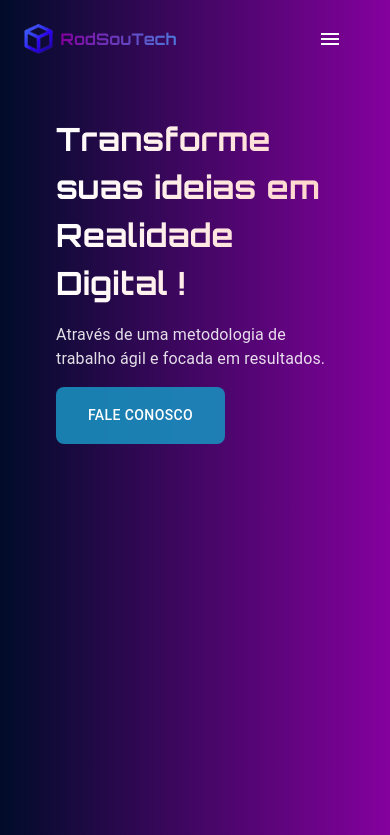
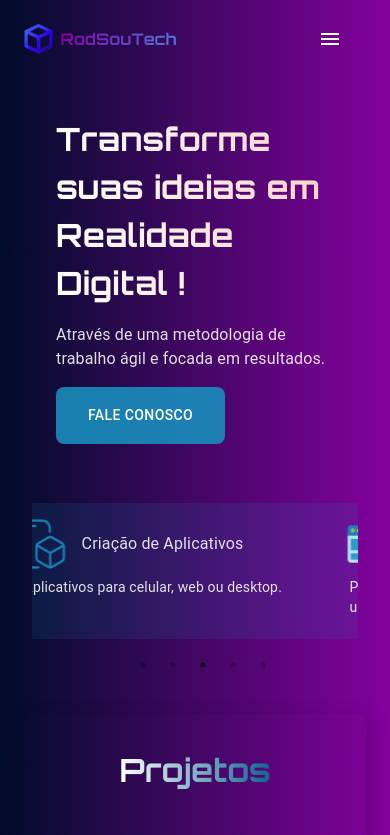
Before and after one commit to RamonRodSou/RodSouTec, a React (Vite) app: page / in a window 390 px wide. Shown: the top 835 px of the page. Built offline with nearby package versions, Linux system fonts and the light colour scheme.

Commit message:
refactor: Solution, ajeitando nao estava aparecendo o slider para mobile

```diff
--- a/src/components/Solutions/Solutions.tsx
+++ b/src/components/Solutions/Solutions.tsx
@@ -17,16 +17,13 @@ const CardUl = styled(Box)({
     justifyContent: 'center',
     padding: '0',
     listStyleType: 'none',
-
 })
 
 const SliderCardUl = styled(Slider)({
-
     padding: '.5rem',
     listStyleType: 'none',
     width: '100%',
     margin: '0 auto',
-
 })
 
 const CardList = styled(Box)(({ theme }) => ({
@@ -35,7 +32,6 @@ const CardList = styled(Box)(({ theme }) => ({
     gap: '1rem',
     justifyContent: 'flex-start',
     flexDirection: 'column',
-
     padding: '1rem',
     margin: '.2rem',
     borderRadius: '5px',
@@ -52,13 +48,11 @@ const CardList = styled(Box)(({ theme }) => ({
     },
 }))
 
-
 const BoxImgTitulo = styled(Box)(({ theme }) => ({
     width: '100%',
     display: 'flex',
     gap: '1rem',
     alignItems: 'center',
-
     [theme.breakpoints.down('md')]: {
         padding: '.5rem 0'
     },
@@ -67,7 +61,8 @@ const BoxImgTitulo = styled(Box)(({ theme }) => ({
 const Solutions = ({ item }: Props) => {
     const [items, setItems] = useState<ISolution[]>([])
     const theme = useTheme()
-    const isMobile = useMediaQuery(theme.breakpoints.down('md'))
+    const isSmallScreen = useMediaQuery(theme.breakpoints.down('sm'))
+    const isMediumScreen = useMediaQuery(theme.breakpoints.between('sm', 'md'))
 
     useEffect(() => {
         (async () => {
@@ -75,10 +70,6 @@ const Solutions = ({ item }: Props) => {
             setItems(response)
         })()
     }, [item])
-
-    const isMediumScreen = useMediaQuery('(max-width: 900px)')
-    const isSmallScreen = useMediaQuery(theme.breakpoints.down('sm'))
-
 
     const settings = {
         dots: true,
@@ -89,13 +80,25 @@ const Solutions = ({ item }: Props) => {
         autoplay: true,
         autoplaySpeed: 3000,
         pauseOnHover: true,
-        nextArrow: null,
-        prevArrow: null,
         arrows: false
     }
 
     return (
-        <CardUl as={isMobile ? SliderCardUl : CardUl} {...(isMobile ? settings : {})}>
+        <Box>
+            {isMediumScreen || isSmallScreen ? (
+                <SliderCardUl {...settings}>
+                    {items.map((item) => (
+                        <CardList key={item.id}>
+                            <BoxImgTitulo>
+                                <img src={item.img} alt={item.name} width={50} height={50} />
+                                <Typography variant='body1'>{item.name}</Typography>
+                            </BoxImgTitulo>
+                            <Typography variant='body2' padding={'0 .5rem'}>{item.description}</Typography>
+                        </CardList>
+                    ))}
+                </SliderCardUl>
+            ) : (
+                <CardUl>
                     {items.map((item) => (
                         <CardList key={item.id}>
                             <BoxImgTitulo>
@@ -106,6 +109,8 @@ const Solutions = ({ item }: Props) => {
                         </CardList>
                     ))}
                 </CardUl>
+            )}
+        </Box>
     )
 }
 
```
Lines whose indentation alone changed are shown as unchanged.
